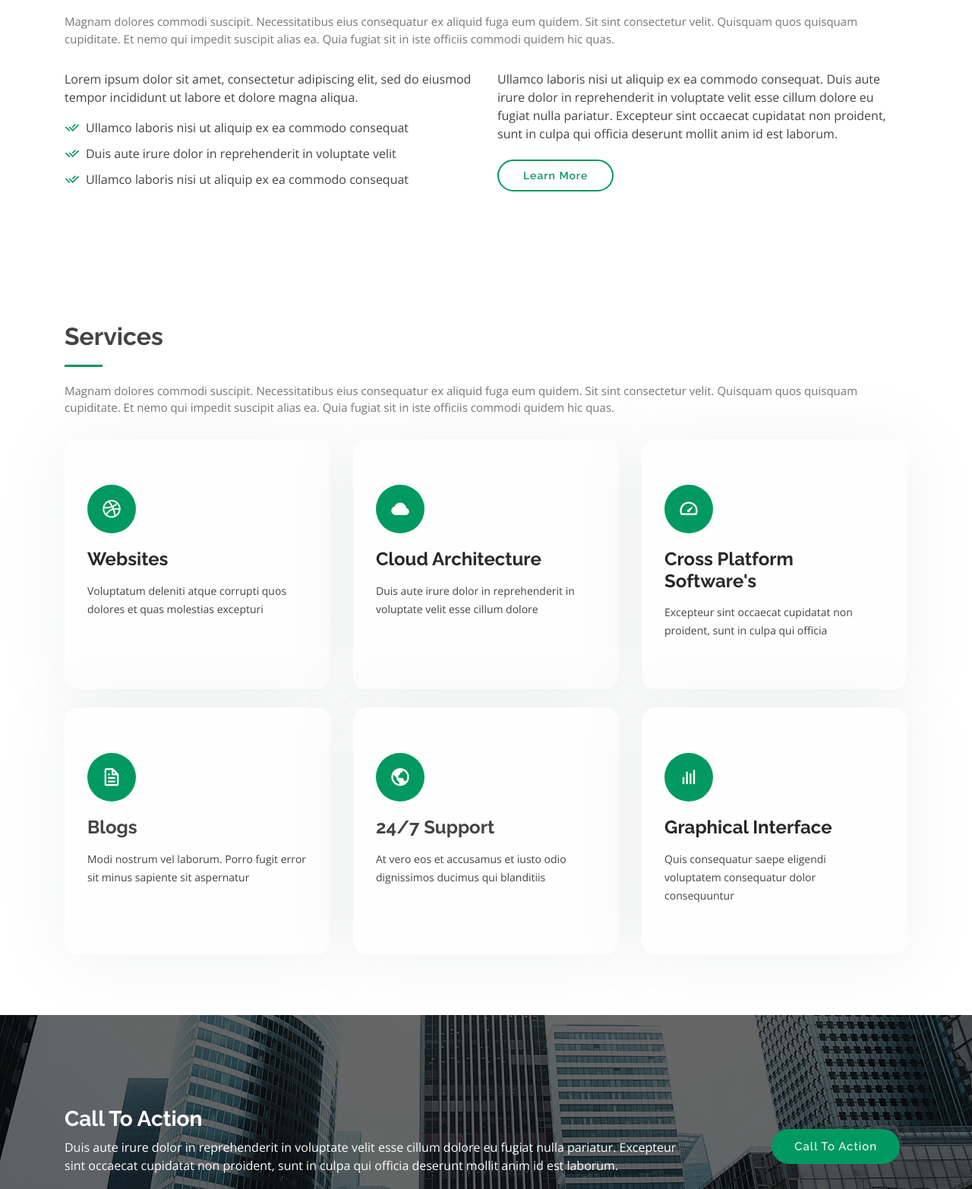
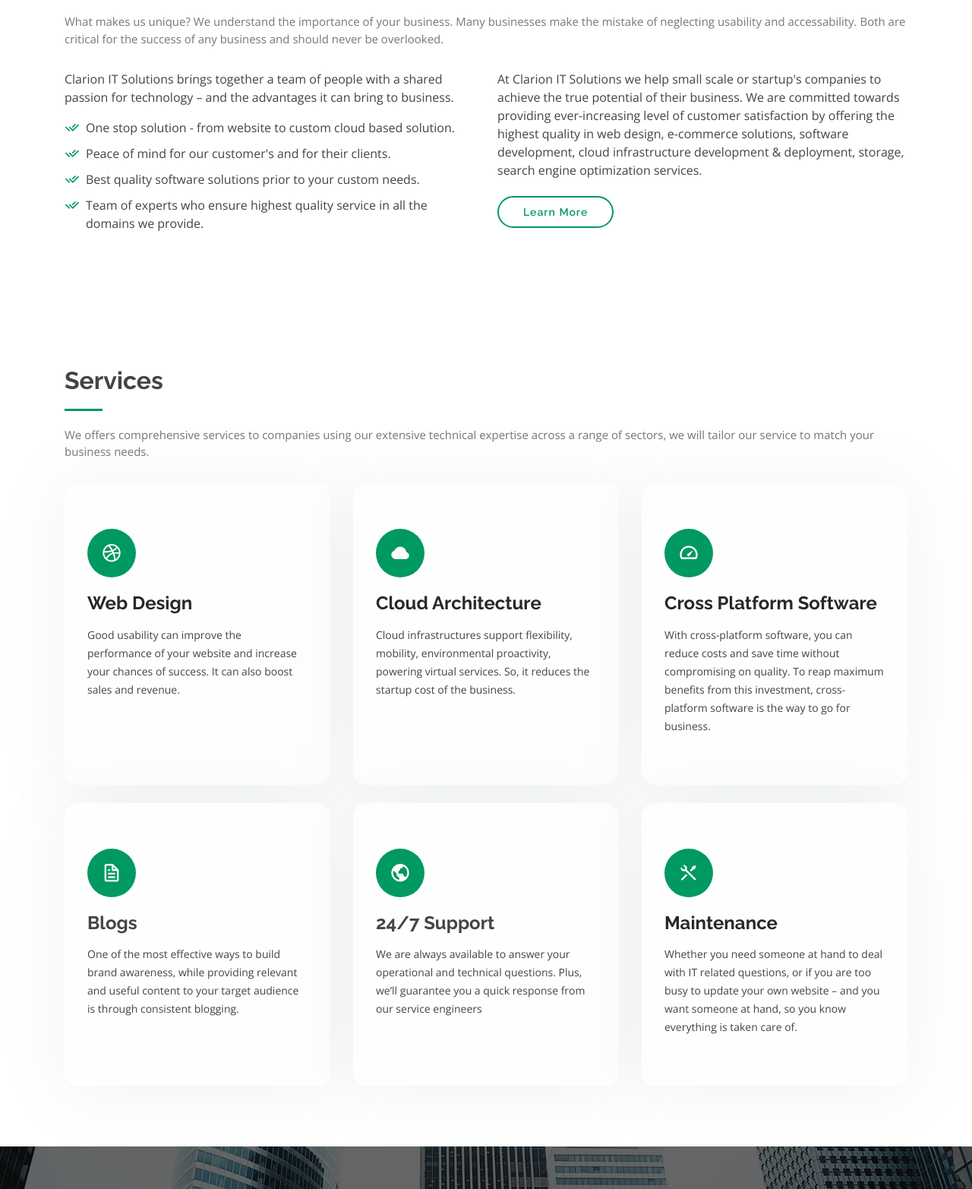
Before and after one commit to Clarion-IT-Solutions/home, a plain HTML site: page index.html in a window 1280 px wide. Shown: the part 941-2506 px from the top of the page at 76% size. Drawn offline with nearby package versions, Linux system fonts and the light colour scheme.

Commit message:
first iteration of changes

```diff
--- a/assets/css/style.css
+++ b/assets/css/style.css
@@ -408,7 +408,7 @@ h1, h2, h3, h4, h5, h6 {
 #hero {
   width: 100%;
   height: 100vh;
-  background: url("../img/hero-bg.jpg") top center;
+  background: url("../img/hero-bg1.jpg") top center;
   background-size: cover;
   position: relative;
 }
--- a/index.html
+++ b/index.html
@@ -104,31 +104,30 @@
 
             <div class="section-title">
             <h2>About Us</h2>
-          <p>Magnam dolores commodi suscipit. Necessitatibus eius consequatur ex aliquid fuga eum quidem. Sit sint consectetur velit. Quisquam quos quisquam cupiditate. Et nemo qui impedit suscipit alias ea. Quia fugiat sit in iste officiis commodi quidem hic quas.</p>
+            <p>What makes us unique? We understand the importance of your business. Many businesses make the mistake of neglecting usability and accessability. Both are critical for the success of any business and should never be overlooked.</p>
             </div>
 
             <div class="row content">
             <div class="col-lg-6">
                 <p>
-              Lorem ipsum dolor sit amet, consectetur adipiscing elit, sed do eiusmod tempor incididunt ut labore et dolore
-              magna aliqua.
+                    Clarion IT Solutions brings together a team of people with a shared passion for technology – and the advantages it can bring to business.
                 </p>
                 <ul>
-              <li><i class="ri-check-double-line"></i> Ullamco laboris nisi ut aliquip ex ea commodo consequat</li>
-              <li><i class="ri-check-double-line"></i> Duis aute irure dolor in reprehenderit in voluptate velit</li>
-              <li><i class="ri-check-double-line"></i> Ullamco laboris nisi ut aliquip ex ea commodo consequat</li>
+                <li><i class="ri-check-double-line"></i> One stop solution - from website to custom cloud based solution.</li>
+                <li><i class="ri-check-double-line"></i> Peace of mind for our customer's and for their clients.</li>
+                <li><i class="ri-check-double-line"></i> Best quality software solutions prior to your custom needs.</li>
+                <li><i class="ri-check-double-line"></i> Team of experts who ensure highest quality service in all the domains we provide.</li>
                 </ul>
             </div>
             <div class="col-lg-6 pt-4 pt-lg-0">
                 <p>
-              Ullamco laboris nisi ut aliquip ex ea commodo consequat. Duis aute irure dolor in reprehenderit in voluptate
-              velit esse cillum dolore eu fugiat nulla pariatur. Excepteur sint occaecat cupidatat non proident, sunt in
-              culpa qui officia deserunt mollit anim id est laborum.
+                    At Clarion IT Solutions we help small scale or startup's companies to achieve the true potential of their business.
+                    <!-- We support and provide a number of designs and software's that have very specific functionalities and features for your business.  -->
+                    We are committed towards providing ever-increasing level of customer satisfaction by offering the highest quality in web design, e-commerce solutions, software development, cloud infrastructure development & deployment, storage, search engine optimization services.
                 </p>
                 <a href="#" class="btn-learn-more">Learn More</a>
             </div>
             </div>
-
         </div>
     </section><!-- End About Us Section -->
 
@@ -138,15 +137,15 @@
 
             <div class="section-title">
             <h2>Services</h2>
-          <p>Magnam dolores commodi suscipit. Necessitatibus eius consequatur ex aliquid fuga eum quidem. Sit sint consectetur velit. Quisquam quos quisquam cupiditate. Et nemo qui impedit suscipit alias ea. Quia fugiat sit in iste officiis commodi quidem hic quas.</p>
+            <p>We offers comprehensive services to companies using our extensive technical expertise across a range of sectors, we will tailor our service to match your business needs.</p>
             </div>
 
             <div class="row">
             <div class="col-lg-4 col-md-6 d-flex align-items-stretch">
                 <div class="icon-box">
                     <div class="icon"><i class="bx bxl-dribbble"></i></div>
-              <h4><a href="">Websites</a></h4>
-              <p>Voluptatum deleniti atque corrupti quos dolores et quas molestias excepturi</p>
+                    <h4><a href="">Web Design</a></h4>
+                    <p>Good usability can improve the performance of your website and increase your chances of success. It can also boost sales and revenue.</p>
                 </div>
             </div>
 
@@ -154,15 +153,16 @@
                 <div class="icon-box">
                     <div class="icon"><i class="bx bxs-cloud "></i></div>
                     <h4><a href="">Cloud Architecture</a></h4>
-              <p>Duis aute irure dolor in reprehenderit in voluptate velit esse cillum dolore</p>
+                    <p>Cloud infrastructures support flexibility, mobility, environmental proactivity, powering virtual services. So, it reduces the startup cost of the business.
                 </div>
             </div>
 
             <div class="col-lg-4 col-md-6 d-flex align-items-stretch mt-4 mt-lg-0">
                 <div class="icon-box">
                     <div class="icon"><i class="bx bx-tachometer"></i></div>
-              <h4><a href="">Cross Platform Software's</a></h4>
-              <p>Excepteur sint occaecat cupidatat non proident, sunt in culpa qui officia</p>
+                    <h4><a href="">Cross Platform Software</a></h4>
+                    <p>With cross-platform software, you can reduce costs and save time without compromising on quality. To reap maximum benefits from this investment, cross-platform software is the way to go for business.</p>
+                        <!-- cross-platform apps are great for your business is that they can be easily integrated with the cloud for hosting services. This means that the app is more functional and scalable as the single code source can be coordinated with different extensions and plug-ins -->
                 </div>
             </div>
 
@@ -170,7 +170,7 @@
                 <div class="icon-box">
                     <div class="icon"><i class="bx bx-file"></i></div>
                     <h4><a href=""></a>Blogs</h4>
-              <p>Modi nostrum vel laborum. Porro fugit error sit minus sapiente sit aspernatur</p>
+                    <p>One of the most effective ways to build brand awareness, while providing relevant and useful content to your target audience is through consistent blogging.</p>
                 </div>
             </div>
 
@@ -178,15 +178,15 @@
                 <div class="icon-box">
                     <div class="icon"><i class="bx bx-world"></i></div>
                     <h4><a href=""></a>24/7 Support</h4>
-              <p>At vero eos et accusamus et iusto odio dignissimos ducimus qui blanditiis</p>
+                    <p>We are always available to answer your operational and technical questions. Plus, we’ll guarantee you a quick response from our service engineers</p>
                 </div>
             </div>
 
             <div class="col-lg-4 col-md-6 d-flex align-items-stretch mt-4">
                 <div class="icon-box">
-              <div class="icon"><i class="bx bx-bar-chart"></i></div>
-              <h4><a href="">Graphical Interface</a></h4>
-              <p>Quis consequatur saepe eligendi voluptatem consequatur dolor consequuntur</p>
+                <div class="icon"><i class="ri-tools-line"></i></div>
+                <h4><a href="">Maintenance</a></h4>
+                <p>Whether you need someone at hand to deal with IT related questions, or if you are too busy to update your own website – and you want someone at hand, so you know everything is taken care of.</p>
                 </div>
             </div>
 
@@ -202,7 +202,8 @@
         <div class="row">
           <div class="col-lg-9 text-center text-lg-left">
             <h3>Call To Action</h3>
-            <p> Duis aute irure dolor in reprehenderit in voluptate velit esse cillum dolore eu fugiat nulla pariatur. Excepteur sint occaecat cupidatat non proident, sunt in culpa qui officia deserunt mollit anim id est laborum.</p>
+            <p>Providing the simplest solution for the most complex problem.</p>
+            <!-- Your Perfect Business Partner -->
         </div>
           <div class="col-lg-3 cta-btn-container text-center">
             <a class="cta-btn align-middle" href="#">Call To Action</a>
@@ -311,7 +312,8 @@
 
         <div class="text-center title">
           <h3>What we have achieved so far</h3>
-          <p>Iusto et labore modi qui sapiente xpedita tempora et aut non ipsum consequatur illo.</p>
+          <!-- <p>Iusto et labore modi qui sapiente xpedita tempora et aut non ipsum consequatur illo.</p> -->
+          <p>Technology made simple</p>
         </div>
 
         <div class="row counters">
@@ -471,7 +473,7 @@
 
           <div class="col-lg-4 col-md-6">
             <div class="box">
-              <h3>Free</h3>
+              <h3>Website/Ecommerce/Blogs</h3>
               <h4><sup>$</sup>0<span> / month</span></h4>
               <ul>
                 <li>Aida dere</li>
@@ -481,15 +483,15 @@
                 <li class="na">Massa ultricies mi</li>
               </ul>
               <div class="btn-wrap">
-                <a href="#" class="btn-buy">Buy Now</a>
+                <a href="#" class="btn-buy">Get Quote</a>
               </div>
             </div>
           </div>
 
           <div class="col-lg-4 col-md-6 mt-4 mt-md-0">
             <div class="box recommended">
-              <span class="recommended-badge">Recommended</span>
-              <h3>Business</h3>
+              <!-- <span class="recommended-badge">Recommended</span> -->
+              <h3>IT Infrastructure </h3>
               <h4><sup>$</sup>19<span> / month</span></h4>
               <ul>
                 <li>Aida dere</li>
@@ -499,14 +501,14 @@
                 <li class="na">Massa ultricies mi</li>
               </ul>
               <div class="btn-wrap">
-                <a href="#" class="btn-buy">Buy Now</a>
+                <a href="#" class="btn-buy">Get Quote</a>
               </div>
             </div>
           </div>
 
           <div class="col-lg-4 col-md-6 mt-4 mt-lg-0">
             <div class="box">
-              <h3>Developer</h3>
+              <h3>Custom Software</h3>
               <h4><sup>$</sup>29<span> / month</span></h4>
               <ul>
                 <li>Aida dere</li>
@@ -516,7 +518,7 @@
                 <li>Massa ultricies mi</li>
               </ul>
               <div class="btn-wrap">
-                <a href="#" class="btn-buy">Buy Now</a>
+                <a href="#" class="btn-buy">Get Quote</a>
               </div>
             </div>
           </div>
@@ -591,9 +593,9 @@
         </div>
       </div>
 
-      <div>
+      <!-- <div>
         <iframe style="border:0; width: 100%; height: 350px;" src="https://www.google.com/maps/embed?pb=!1m14!1m8!1m3!1d12097.433213460943!2d-74.0062269!3d40.7101282!3m2!1i1024!2i768!4f13.1!3m3!1m2!1s0x0%3A0xb89d1fe6bc499443!2sDowntown+Conference+Center!5e0!3m2!1smk!2sbg!4v1539943755621" frameborder="0" allowfullscreen></iframe>
-      </div>
+      </div> -->
 
       <div class="container">
 
@@ -665,7 +667,7 @@
   <footer id="footer">
     <div class="container">
       <h3>Clarion IT Solutions</h3>
-      <p>Et aut eum quis fuga eos sunt ipsa nihil. Labore corporis magni eligendi fuga maxime saepe commodi placeat.</p>
+      <p>Technology made simple. A software that belongs to you</p>
       <div class="social-links">
         <a href="#" class="twitter"><i class="bx bxl-twitter"></i></a>
         <a href="#" class="facebook"><i class="bx bxl-facebook"></i></a>
```
Also changed, not shown: assets/img/hero-bg1.jpg (added). Lines whose indentation alone changed are shown as unchanged.
